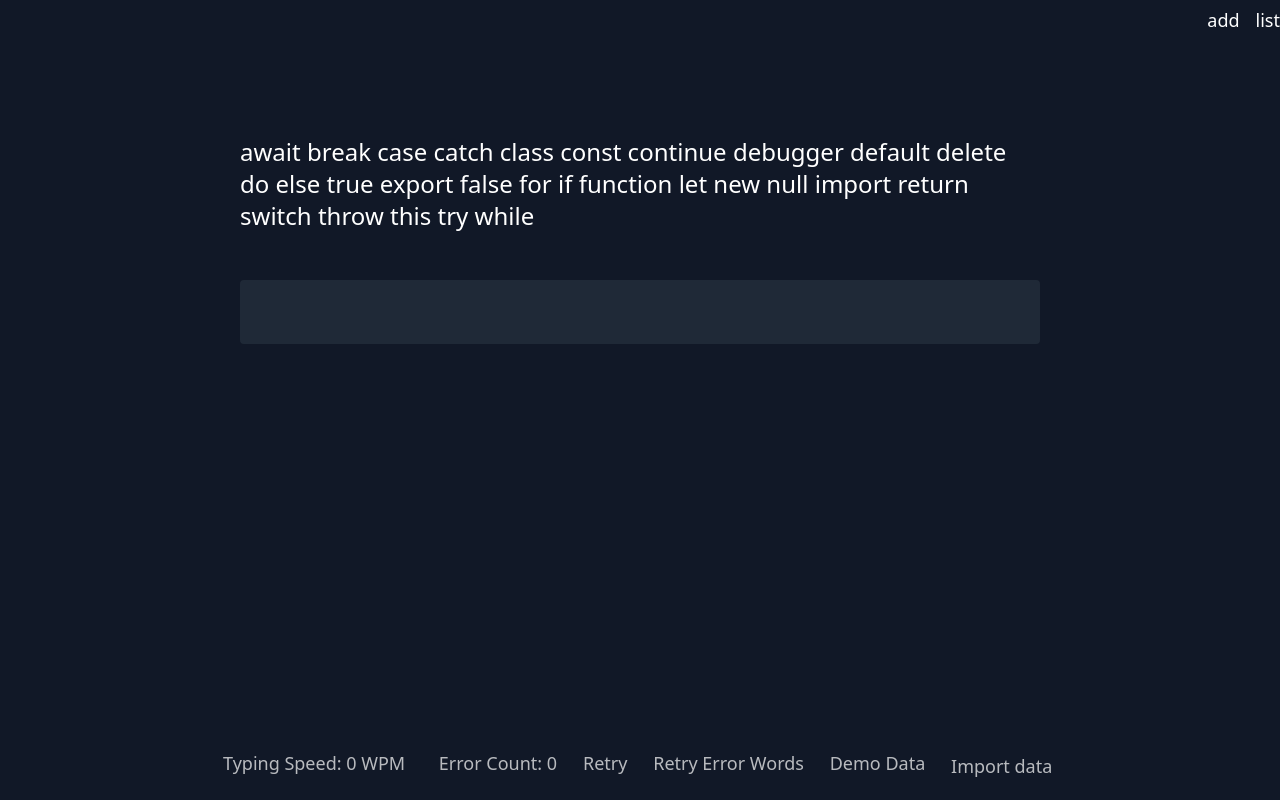
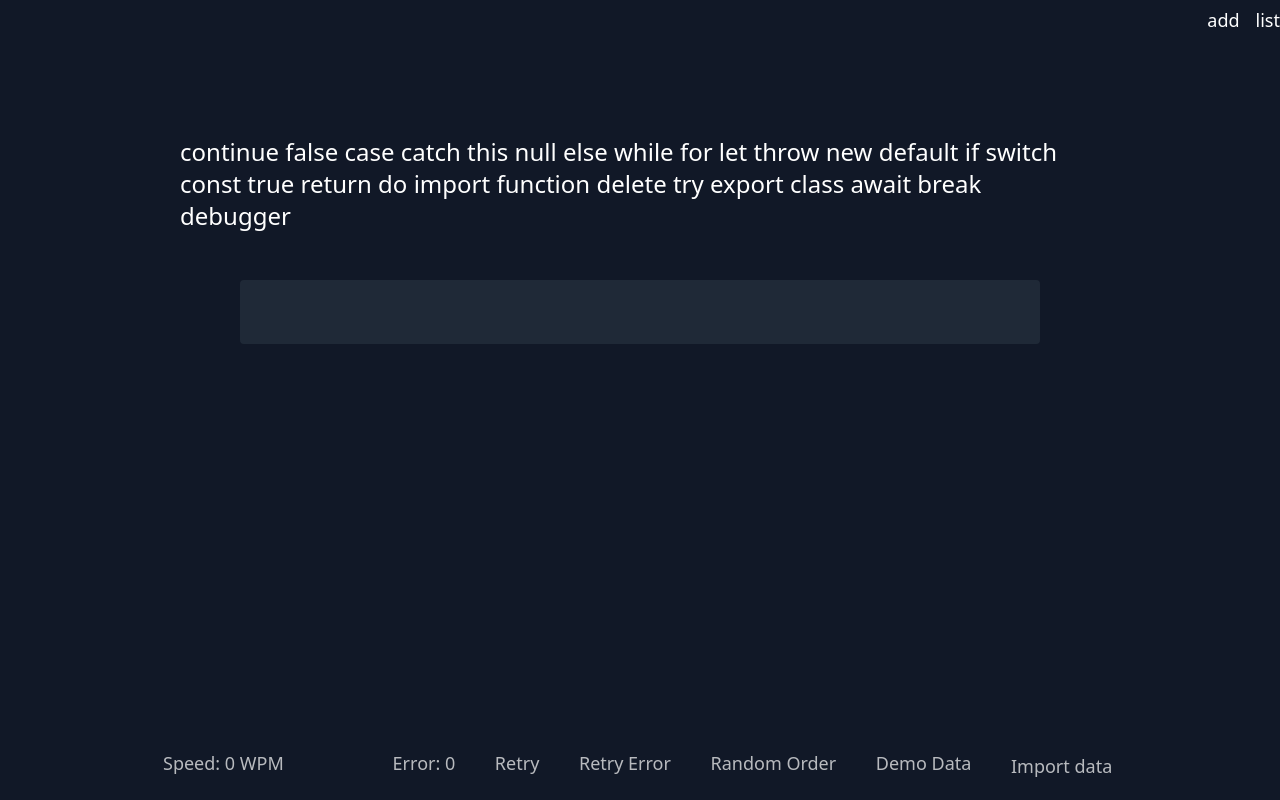
Before and after one commit to freeliu/typing-training, a Vue app: page /#/ in a window 1280 px wide. Built offline with nearby package versions, Linux system fonts and the light colour scheme.

Commit message:
add ramdom order

```diff
--- a/src/views/TypingTraining.vue
+++ b/src/views/TypingTraining.vue
@@ -1,10 +1,11 @@
 <script lang="ts" setup>
 import type { Directive, Events } from 'vue'
-import {nextTick, ref, watch} from 'vue'
+import { nextTick, ref, watch } from 'vue'
 
 const sentences = ref<string>('')
-nextTick(()=>{
-  sentences.value=`await break case catch class const continue debugger default delete do else true export false for if function let new null import return switch throw this try while`
+nextTick(() => {
+  sentences.value = `await break case catch class const continue debugger default delete do else true export false for if function let new null import return switch throw this try while`
+  randomOrder()
 })
 const config = {
   autoReset: true
@@ -69,7 +70,7 @@ function readJson(event: Event) {
   event.target.value = ''
   function onloadData(event: Event) {
     //@ts-ignore
-    sentences.value = event.target?.result.replace(/\s\s+/g, ' ');
+    sentences.value = event.target?.result.replace(/\s\s+/g, ' ')
     reset()
   }
 }
@@ -100,6 +101,20 @@ function retryErrorWords() {
 
   reset()
 }
+
+function randomOrder() {
+  let array=sentences.value.split(' ')
+  let currentIndex = array.length
+  let randomIndex
+  while (currentIndex != 0) {
+    randomIndex = Math.floor(Math.random() * currentIndex)
+    currentIndex--
+    ;[array[currentIndex], array[randomIndex]] = [array[randomIndex], array[currentIndex]]
+  }
+  sentences.value = array.join(' ')
+  reset()
+}
+
 </script>
 
 <template>
@@ -109,7 +124,7 @@ function retryErrorWords() {
         <router-link class="link" to="/add">add</router-link>
         <router-link class="ml-4 link" to="/list">list</router-link>
       </div>
-      <div v-update class="text-2xl mb-8 mt-20 p-4 box-content flex flex-wrap max-w-[800px]">
+      <div v-update class="text-2xl mb-8 mt-20 p-4 box-content flex flex-wrap max-w-[920px]">
         <span
           v-for="(word, wordIndex) in sentences.split(' ')"
           :key="word + wordIndex"
@@ -148,10 +163,11 @@ function retryErrorWords() {
         class="flex justify-between text-lg opacity-70 infos mt-auto mb-5"
         :style="{ width: contentStyle.width }"
       >
-        <div style="min-width: 190px">Typing Speed: {{ speed }} WPM</div>
-        <div>Error Count: {{ errorCount }}</div>
+        <div style="min-width: 190px">Speed: {{ speed }} WPM</div>
+        <div>Error: {{ errorCount }}</div>
         <div class="link" @click="reset">Retry</div>
-        <div class="link" @click="retryErrorWords">Retry Error Words</div>
+        <div class="link" @click="retryErrorWords">Retry Error</div>
+        <div class="link" @click="randomOrder">Random Order</div>
         <a href="./demo-data.txt" class="link" download>Demo Data</a>
         <label class="link">
           Import data
```
